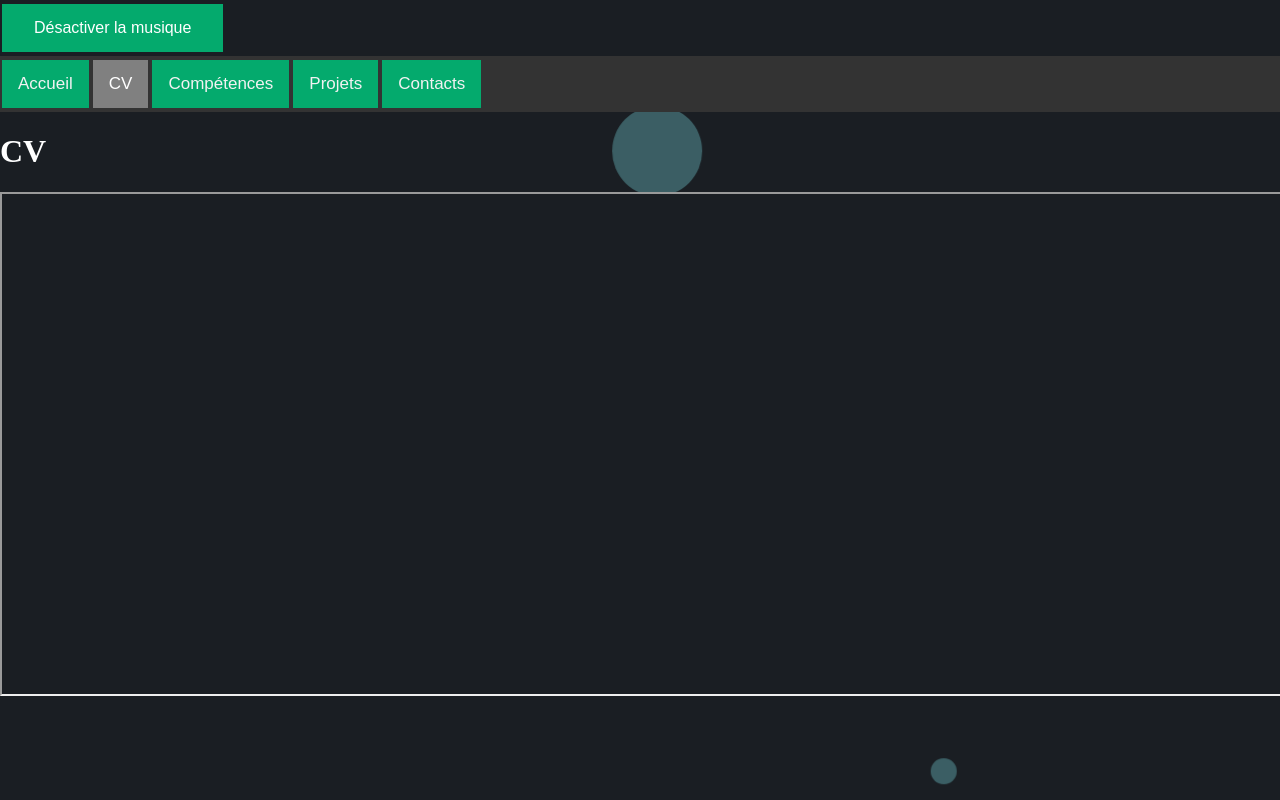
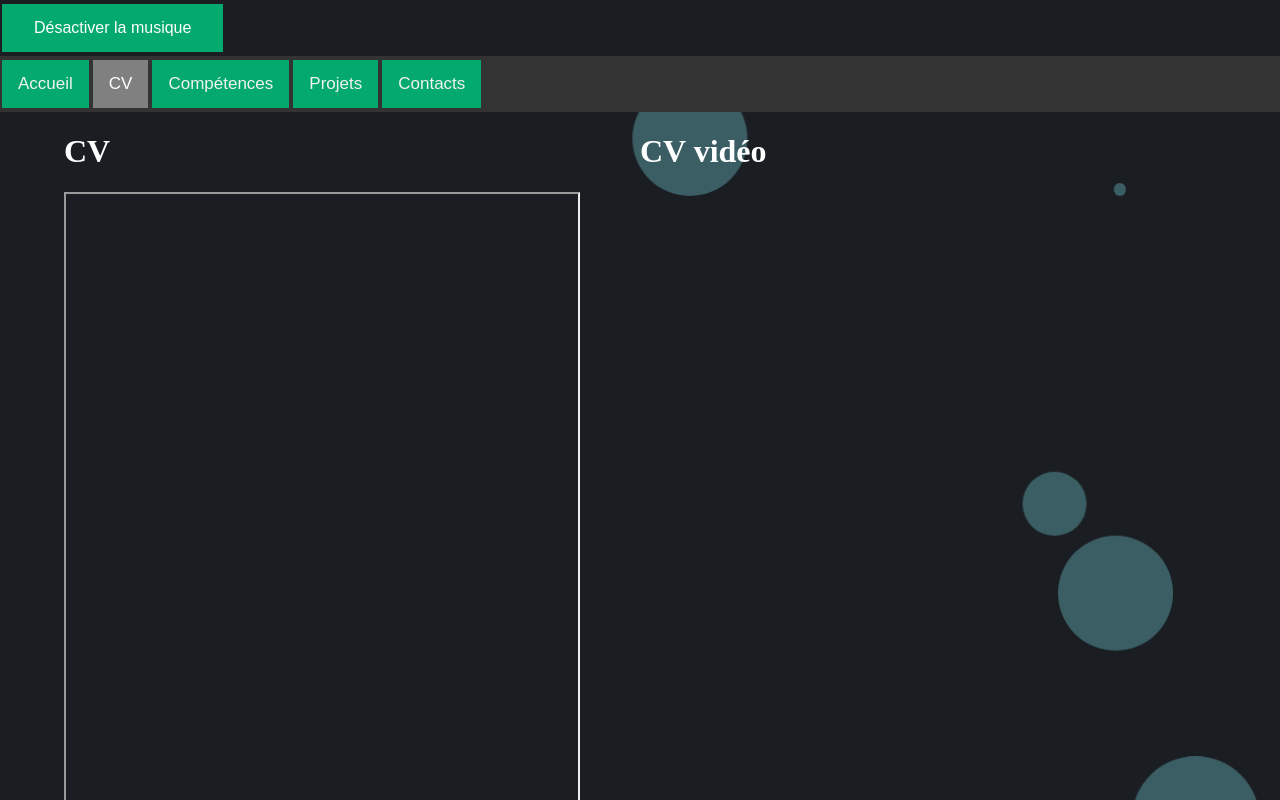
Before and after one commit to Julesc002/Portfolio, a React (Create React App) app: page /#/CV in a window 1280 px wide. Built offline with nearby package versions, Linux system fonts and the light colour scheme.

Commit message:
Page CV et Page accueil

```diff
--- a/src/App.js
+++ b/src/App.js
@@ -3,7 +3,6 @@ import { Route, Routes } from 'react-router-dom';
 import Background from './components/Background';
 import Musique from './components/Musique';
 import Accueil from './pages/Accueil';
-import AccueilBis from './pages/AccueilBis';
 import CV from './pages/CV';
 import Competences from './pages/Competences';
 import Contacts from './pages/Contacts';
@@ -15,7 +14,6 @@ const App = () => {
       <Musique />
       <Routes>
         <Route path='/' element={<Accueil />} />
-        <Route path='/feur' element={<AccueilBis />} />
         <Route path='/CV' element={<CV />} />
         <Route path='/Competences' element={<Competences />} />
         <Route path='/Contacts' element={<Contacts />} />
--- a/src/pages/Accueil.js
+++ b/src/pages/Accueil.js
@@ -1,17 +1,14 @@
 import React from 'react';
-import ReactPlayer from 'react-player';
-import { NavLink } from 'react-router-dom';
 import Header from '../components/Header';
+import photo from '../moi.png';
 
 function Accueil() {
     return (
         <div>
             <Header />
-            <h1>Page accueil</h1>
-            <NavLink to="/feur">
-                <button>go to feur</button>
-            </NavLink>
-            <ReactPlayer url="https://youtu.be/1qVTgh8bMxU?si=BAA1aBP7SiPhLoP3" style={{ width: '100%', height: '100%' }} />
+            <h1>Portfolio de Jules Cayrol</h1>
+            <h3>Je suis un étudiant en développement informatique en troisième année de BUT informatique à l'IUT de Paul Sabatier</h3>
+            <img src={photo} alt="Moi" />
         </div>
     );
 }
--- a/src/pages/AccueilBis.js
+++ /dev/null
@@ -1,12 +0,0 @@
-import React from 'react';
-
-const AccueilBis = () => {
-
-    return (
-        <div>
-
-        </div>
-    );
-};
-
-export default AccueilBis;
--- a/src/pages/CV.js
+++ b/src/pages/CV.js
@@ -1,4 +1,5 @@
 import React from 'react';
+import ReactPlayer from 'react-player';
 import fichier from '../CV.pdf';
 import Header from '../components/Header';
 
@@ -6,8 +7,16 @@ function CV() {
     return (
         <div>
             <Header />
-            <h1>CV</h1>
-            <iframe title="CV Document" src={fichier} width='100%' height='500px' />
+            <div className='CV_content'>
+                <div className='CV'>
+                    <h1>CV</h1>
+                    <iframe title="CV Document" src={fichier} width='100%' height='1000px' />
+                </div>
+                <div className='CV_video'>
+                    <h1>CV vidéo</h1>
+                    <ReactPlayer url="https://youtu.be/1qVTgh8bMxU?si=BAA1aBP7SiPhLoP3" style={{ width: '100%', height: '100%' }} />
+                </div>
+            </div>
         </div>
     );
 }
--- /dev/null
+++ b/src/styles/Page_CV.scss
@@ -0,0 +1,12 @@
+.CV_content {
+    display: flex;
+}
+
+.CV {
+    margin-left: 5%;
+    width: 45%;
+}
+
+.CV_video {
+    margin-left: 5%;
+}
--- a/src/styles/app.scss
+++ b/src/styles/app.scss
@@ -1,3 +1,4 @@
 @use './background.scss';
 @use './settings.scss';
 @use './header.scss';
+@use './Page_CV.scss';
--- a/src/styles/background.scss
+++ b/src/styles/background.scss
@@ -20,12 +20,14 @@ body {
     background: none;
     position: relative;
     z-index: 1;
-      overflow: hidden;
+    overflow-y: auto; /* Défilement vertical */
+    overflow-x: hidden; /* Désactiver le défilement horizontal */
     width: 100vw;
     height: 100vh;
     margin: 0;
     padding: 0;
 }
+
 
   .bubbles {
       position: absolute;
```
Also changed, not shown: src/moi.png (added). Lines whose indentation alone changed are shown as unchanged.
